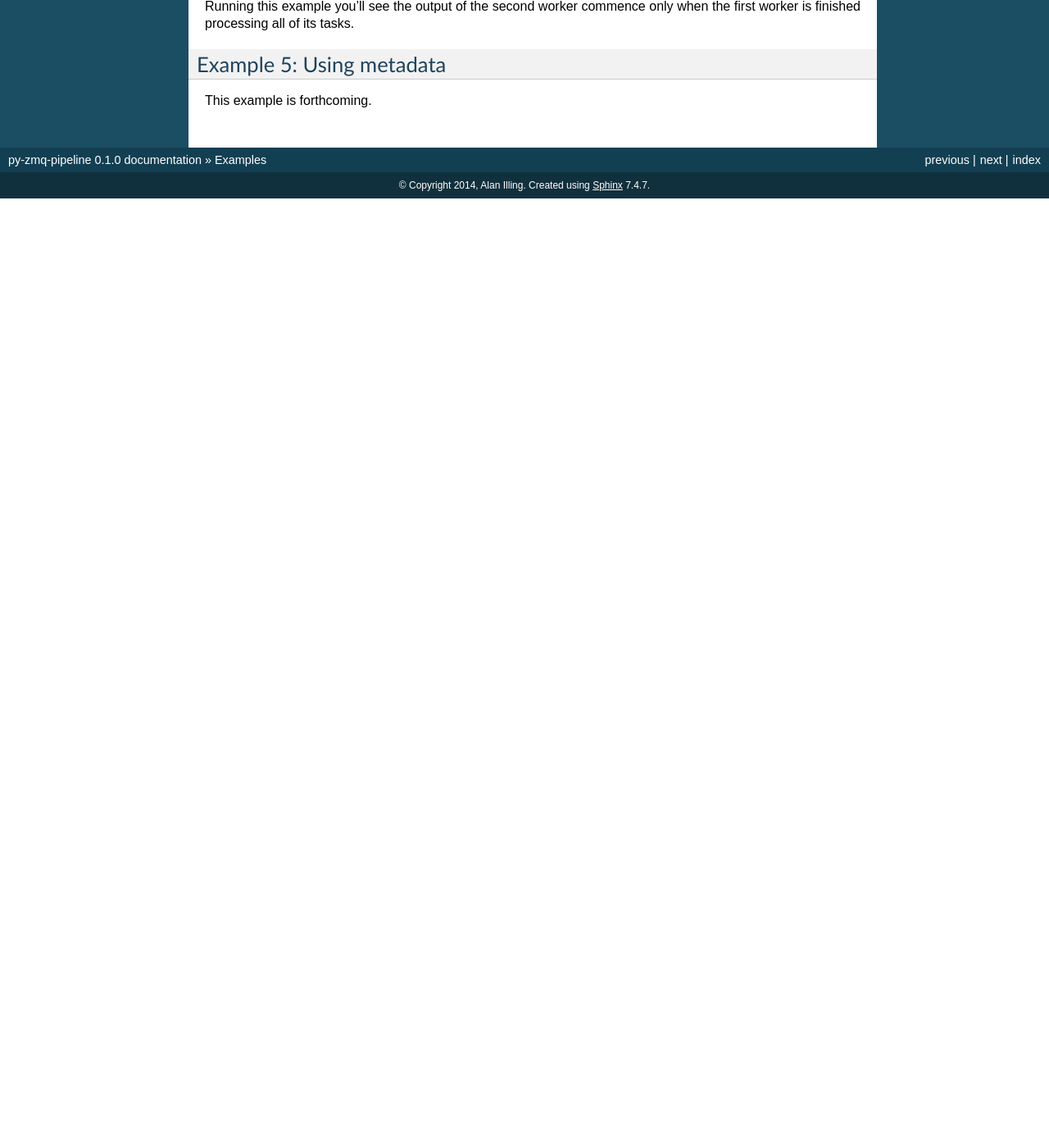
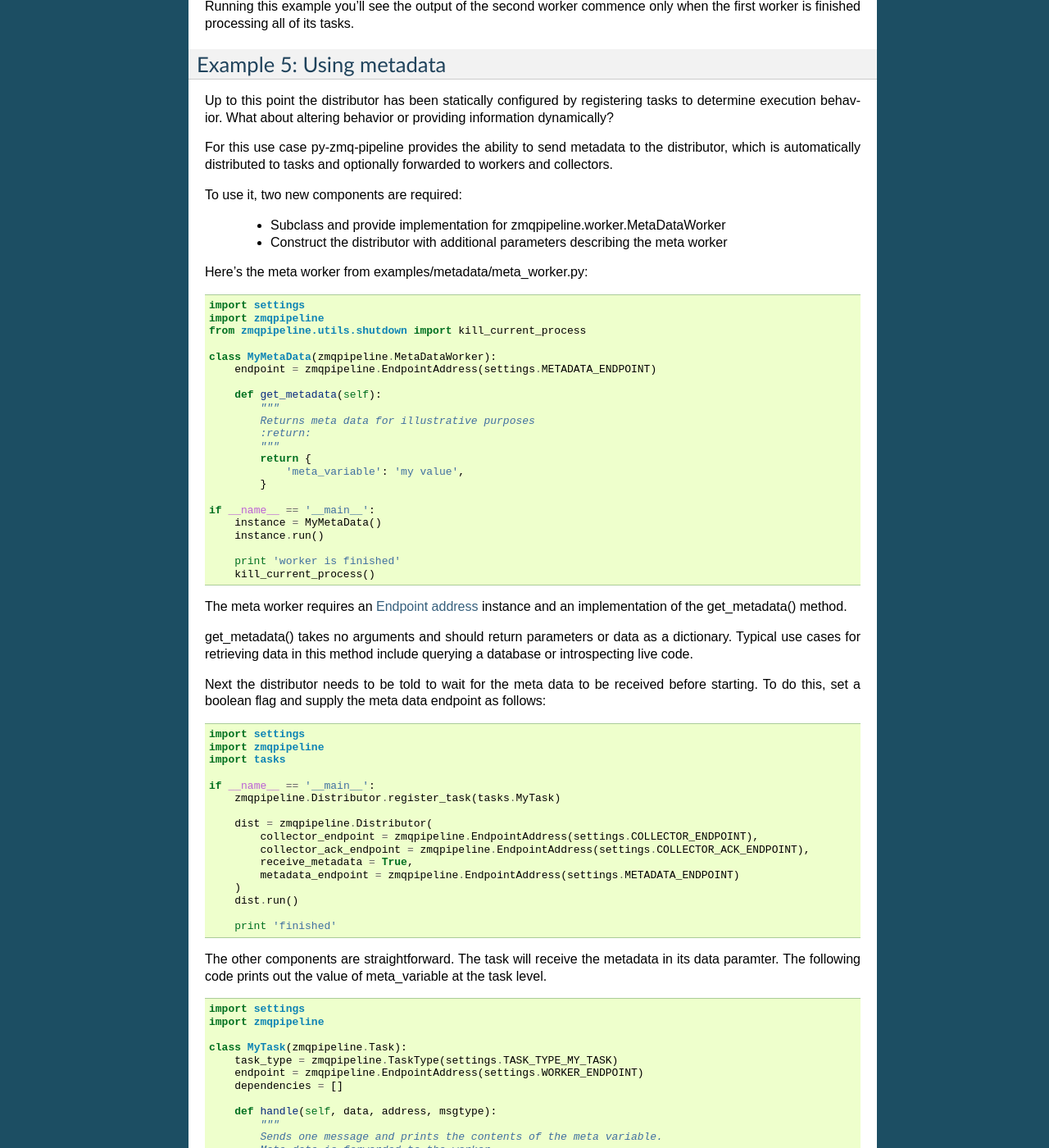
Before and after one commit to ailling/py-zmq-pipeline, a Sphinx documentation site: the page built from docs/source/examples.rst, in a window 1280 px wide and 1400 px high, scrolled down 8294 px. Shown: the whole window at 82% size. Built offline with Sphinx 7.4.7, drawn with Linux system fonts in a browser that asks for light colours; before the commit the page ends 8536 px from its top, so only the background shows below that; some of the changed text lies outside the part shown.

Commit message:
added meta worker documentation

```diff
--- a/docs/source/examples.rst
+++ b/docs/source/examples.rst
@@ -497,4 +497,122 @@ processing all of its tasks.
 Example 5: Using metadata
 ---------------------------------
 
-This example is forthcoming.
+Up to this point the distributor has been statically configured by registering tasks to determine
+execution behavior. What about altering behavior or providing information dynamically?
+
+For this use case py-zmq-pipeline provides the ability to send metadata to the distributor, which
+is automatically distributed to tasks and optionally forwarded to workers and collectors.
+
+To use it, two new components are required:
+
+    * Subclass and provide implementation for zmqpipeline.worker.MetaDataWorker
+    * Construct the distributor with additional parameters describing the meta worker
+
+Here's the meta worker from examples/metadata/meta_worker.py::
+
+    import settings
+    import zmqpipeline
+    from zmqpipeline.utils.shutdown import kill_current_process
+
+    class MyMetaData(zmqpipeline.MetaDataWorker):
+        endpoint = zmqpipeline.EndpointAddress(settings.METADATA_ENDPOINT)
+
+        def get_metadata(self):
+            """
+            Returns meta data for illustrative purposes
+            :return:
+            """
+            return {
+                'meta_variable': 'my value',
+            }
+
+    if __name__ == '__main__':
+        instance = MyMetaData()
+        instance.run()
+
+        print 'worker is finished'
+        kill_current_process()
+
+The meta worker requires an :ref:`endpoint-address` instance and an implementation of the get_metadata() method.
+
+get_metadata() takes no arguments and should return parameters or data as a dictionary. Typical use cases
+for retrieving data in this method include querying a database or introspecting live code.
+
+
+Next the distributor needs to be told to wait for the meta data to be received before starting. To do this,
+set a boolean flag and supply the meta data endpoint as follows::
+
+    import settings
+    import zmqpipeline
+    import tasks
+
+    if __name__ == '__main__':
+        zmqpipeline.Distributor.register_task(tasks.MyTask)
+
+        dist = zmqpipeline.Distributor(
+            collector_endpoint = zmqpipeline.EndpointAddress(settings.COLLECTOR_ENDPOINT),
+            collector_ack_endpoint = zmqpipeline.EndpointAddress(settings.COLLECTOR_ACK_ENDPOINT),
+            receive_metadata = True,
+            metadata_endpoint = zmqpipeline.EndpointAddress(settings.METADATA_ENDPOINT)
+        )
+        dist.run()
+
+        print 'finished'
+
+The other components are straightforward. The task will receive the metadata in its data paramter. The following
+code prints out the value of meta_variable at the task level.
+
+.. code-block:: python
+
+    import settings
+    import zmqpipeline
+
+    class MyTask(zmqpipeline.Task):
+        task_type = zmqpipeline.TaskType(settings.TASK_TYPE_MY_TASK)
+        endpoint = zmqpipeline.EndpointAddress(settings.WORKER_ENDPOINT)
+        dependencies = []
+
+        def handle(self, data, address, msgtype):
+            """
+            Sends one message and prints the contents of the meta variable.
+            Meta data is forwarded to the worker.
+            :param data: Data received from distributor
+            :param address: The address of the client where task output will be sent
+            :param msgtype: the type of message received. Typically zmqpipeline.utils.messages.MESSAGE_TYPE_DATA
+            :return:
+            """
+            self.is_complete = True
+
+            meta_variable = data['meta_variable']
+            print 'MyTask: meta_variable is: ', meta_variable
+
+            # forward data to the worker
+            return data
+
+
+This task forwards meta data to the worker. This following worker shows the metadata is then available to the worker,
+alongside additional data generated by the task.
+
+.. code-block:: python
+
+    import settings
+    import zmqpipeline
+    from zmqpipeline.utils import shutdown
+
+    class MyWorker(zmqpipeline.SingleThreadedWorker):
+        task_type = zmqpipeline.TaskType(settings.TASK_TYPE_MY_TASK)
+        endpoint = zmqpipeline.EndpointAddress(settings.WORKER_ENDPOINT)
+        collector_endpoint = zmqpipeline.EndpointAddress(settings.COLLECTOR_ENDPOINT)
+
+        def handle_execution(self, data, *args, **kwargs):
+            meta_variable = data['meta_variable']
+            print 'MyWorker: meta variable is %s' % meta_variable
+
+
+    if __name__ == '__main__':
+        worker = MyWorker()
+        print 'worker running'
+        worker.run()
+
+        print 'worker finished'
+        shutdown.kill_current_process()
--- a/docs/source/overview.rst
+++ b/docs/source/overview.rst
@@ -45,7 +45,7 @@ Additional features include:
 
 .. _msgpack: http://msgpack.org/
 .. _examples: examples.html
-
+.. _`ZeroMQ Pipeline pattern`: http://zguide.zeromq.org/py:all#toc14
 
 Overview
 ---------
--- a/zmqpipeline/__init__.py
+++ b/zmqpipeline/__init__.py
@@ -2,4 +2,4 @@ from collector import Collector
 from descriptors import EndpointAddress, TaskType
 from distributor import Distributor
 from task import Task
-from worker import SingleThreadedWorker, MultiThreadedWorker
+from worker import SingleThreadedWorker, MultiThreadedWorker, MetaDataWorker
```
Also changed, not shown: docs/source/reference.rst (+44 -2 lines), 10 other files.
